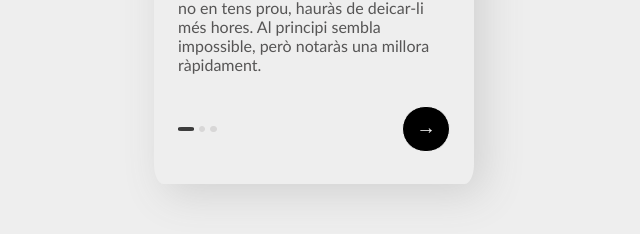
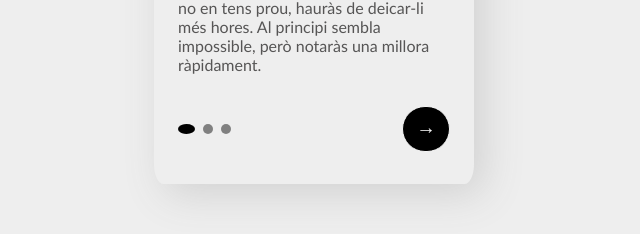
Before and after one commit to danilly7/s5onboardingDigital-react, a React (Vite) app: page / in a window 1280 px wide. Shown: the part 523-757 px from the top of the page, without its empty margins (326-966 px from the left). Built offline with nearby package versions, Linux system fonts and the light colour scheme.

Commit message:
Exercici 5

```diff
--- a/package.json
+++ b/package.json
@@ -12,7 +12,8 @@
   "dependencies": {
     "prop-types": "^15.8.1",
     "react": "^18.3.1",
-    "react-dom": "^18.3.1"
+    "react-dom": "^18.3.1",
+    "styled-components": "^6.1.13"
   },
   "devDependencies": {
     "@eslint/js": "^9.13.0",
--- a/src/components/Card.jsx
+++ b/src/components/Card.jsx
@@ -3,9 +3,7 @@ import { tutorialData } from "../data/tutorialData";
 import { useState } from 'react';
 import { ButtonNext } from './ButtonNext';
 import { ButtonPrevious } from './ButtonPrevious';
-import { IndicatorCurrent } from './IndicatorCurrent';
-import { IndicatorNext } from './IndicatorNext';
-import { IndicatorPrevious } from './IndicatorPrevious';
+import { Indicator } from './Indicators';
 
 export const Card = () => {
 
@@ -46,41 +44,23 @@ export const Card = () => {
                 </div>
             </div>
 
-            {step === 0 ? (
-                <div className={styles.cardButtonsIndicatorsSection}>
-                    <div className={styles.cardIndicators}>
-                        <IndicatorCurrent />
-                        <IndicatorNext onNext={handleClickNext} />
-                        <IndicatorNext step={2} onNext={handleClickNext} />
-                    </div>
-                    <div className={styles.cardButtons}>
+            <div className={styles.cardButtonsIndicatorsSection}>
+                <div className={styles.cardIndicators}>
+                    <Indicator totalSteps={tutorialData.length} currentStep={step} />
+                </div>
+                <div className={styles.cardButtons}>
+                    {step === 0 ? (
                         <ButtonNext onNext={handleClickNext} />
-                    </div>
+                    ) : step === 1 ? (
+                        <>
+                            <ButtonPrevious onPrevious={handleClickPrevious} />
+                            <ButtonNext onNext={handleClickNext} />
+                        </>
+                    ) : (
+                        <ButtonPrevious onPrevious={handleClickPrevious} />
+                    )}
                 </div>
-            ) : step === 1 ? (
-                <div className={styles.cardButtonsIndicatorsSection}>
-                    <div className={styles.cardIndicators}>
-                        <IndicatorPrevious onPrevious={handleClickPrevious} />
-                        <IndicatorCurrent />
-                        <IndicatorNext onNext={handleClickNext} />
-                    </div>
-                    <div className={styles.cardButtons}>
-                        <ButtonPrevious onPrevious={handleClickPrevious} />
-                        <ButtonNext onNext={handleClickNext} />
-                    </div>
-                </div>
-            ) : (
-                <div className={styles.cardButtonsIndicatorsSection}>
-                    <div className={styles.cardIndicators}>
-                        <IndicatorPrevious step={0} onPrevious={handleClickPrevious} />
-                        <IndicatorPrevious onPrevious={handleClickPrevious} />
-                        <IndicatorCurrent />
-                    </div>
-                    <div className={styles.cardButtons}>
-                        <ButtonPrevious onPrevious={handleClickPrevious} />
-                    </div>
-                </div>
-            )}
+            </div>
         </section >
-    );
+    )
 };
--- a/src/components/Card.module.css
+++ b/src/components/Card.module.css
@@ -54,7 +54,6 @@ body {
 .cardIndicators {
     display: flex;
     flex-direction: row;
-    gap: 5px;
     justify-content: flex-start;
     align-items: center;
 }
--- a/src/components/IndicatorCurrent.jsx
+++ b/src/components/IndicatorCurrent.jsx
@@ -1,4 +1,4 @@
-import styles from './Indicators.module.css'
+import styles from './Indicators.module.css';
 
 export const IndicatorCurrent = () => {
     return (
--- a/src/components/IndicatorNext.jsx
+++ b/src/components/IndicatorNext.jsx
@@ -1,5 +1,5 @@
 import PropTypes from 'prop-types';
-import styles from './Indicators.module.css'
+import styles from './Indicators.module.css';
 
 export const IndicatorNext = ({ step, onNext }) => {
     const handleClickNextIndicator = () => {
--- a/src/components/IndicatorPrevious.jsx
+++ b/src/components/IndicatorPrevious.jsx
@@ -1,5 +1,5 @@
 import PropTypes from 'prop-types';
-import styles from './Indicators.module.css'
+import styles from './Indicators.module.css';
 
 export const IndicatorPrevious = ({ step, onPrevious }) => {
     const handleClickPreviousIndicator = () => {
--- /dev/null
+++ b/src/components/Indicators.jsx
@@ -0,0 +1,37 @@
+import PropTypes from 'prop-types';
+import styled from 'styled-components';
+
+const IndicatorWrapper = styled.div`
+  display: flex;
+  gap: 8px;
+`;
+
+const Circle = styled.div`
+  width: ${({ isActive }) => (isActive ? '17px' : '10px')};;
+  height: 10px;
+  border-radius: 50%;
+  background-color: ${({ isActive }) => (isActive ? 'black' : 'grey')};
+  cursor: ${({ isActive }) => (isActive ? '' : 'pointer')};;
+  transition: background-color 0.3s ease;
+`;
+
+export const Indicator = ({ totalSteps, currentStep }) => {
+
+    const steps = Array.from({length: totalSteps}, (_,index) => index);
+
+    return(
+        <IndicatorWrapper>
+            {steps.map((stepIndex)=>(
+                <Circle
+                key={stepIndex}
+                isActive={stepIndex=== currentStep}
+                />
+            ))}
+        </IndicatorWrapper>
+    );
+};
+
+Indicator.propTypes = {
+    totalSteps: PropTypes.number,
+    currentStep: PropTypes.number,
+};
```
